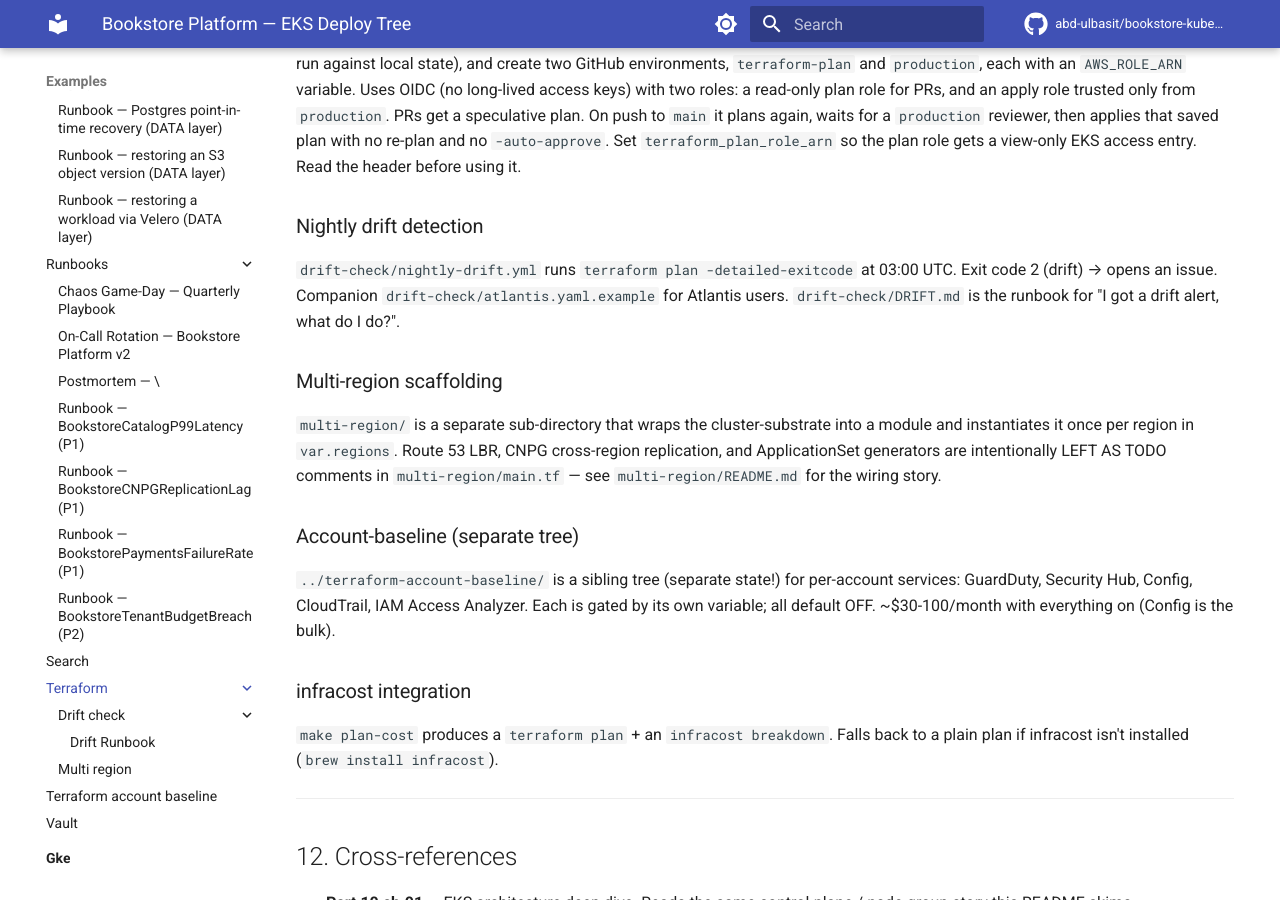
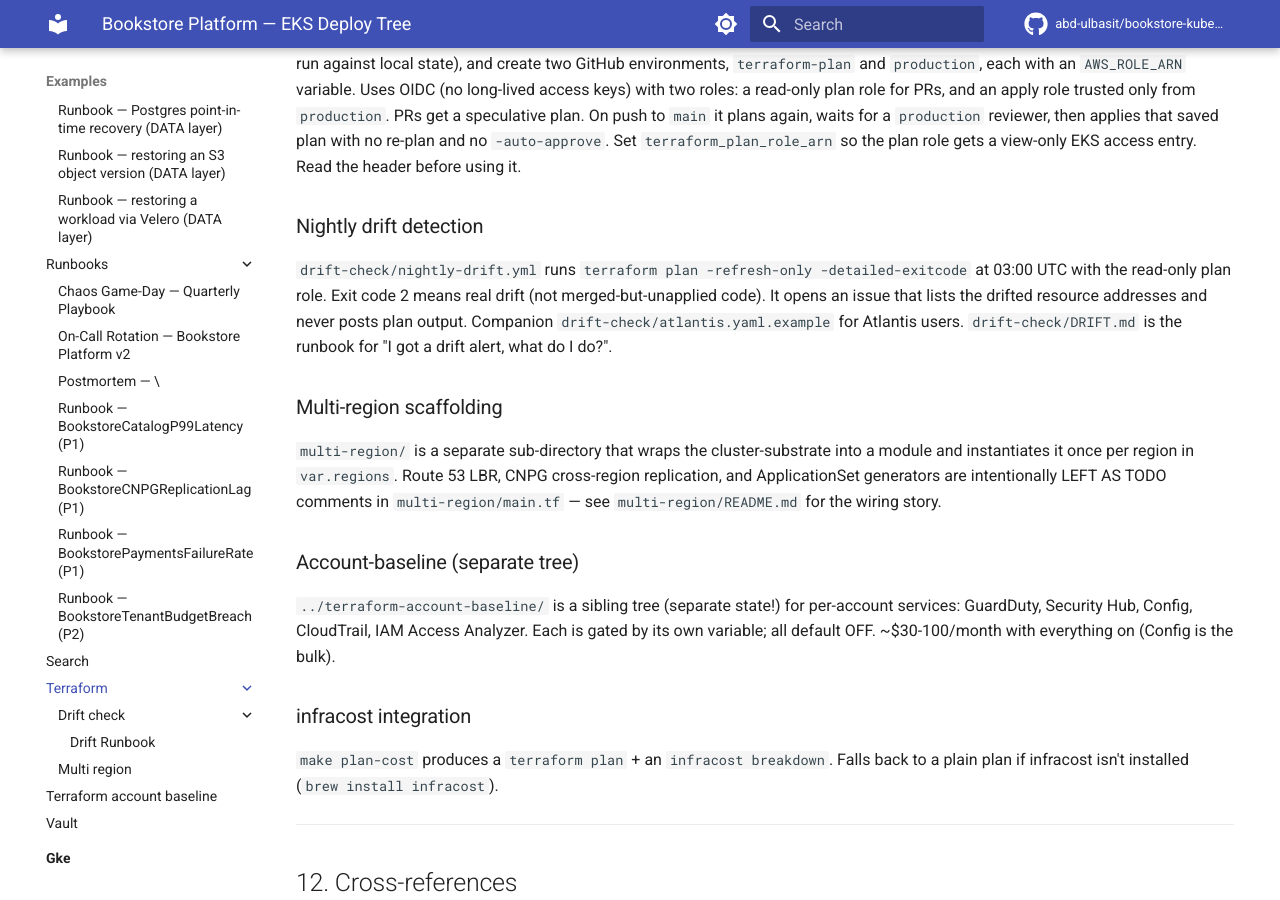
Before and after one commit to abd-ulbasit/bookstore-kubernetes-guide, an MkDocs documentation site: the page built from full-guide/examples/bookstore-platform/terraform/README.md, in a window 1280 px wide and 900 px high, scrolled down 11143 px. Built offline with MkDocs 1.6.1 and Material for MkDocs 9.7.7, drawn with Linux system fonts in a browser that asks for light colours; comment, search, counter and statistics services are not loaded.

Commit message:
Describe the refresh-only drift check in the platform README
The drift commit updated the workflow, DRIFT.md and chapter 14.07 but
missed the platform README, which still said the nightly check runs a
full `plan -detailed-exitcode` and posts the result to an issue.

Co-Authored-By: Claude Opus 5.5 <noreply@anthropic.com>

```diff
--- a/full-guide/examples/bookstore-platform/terraform/README.md
+++ b/full-guide/examples/bookstore-platform/terraform/README.md
@@ -368,7 +368,7 @@ Installs HashiCorp Vault `0.30.x` (app version 1.18.x) as a 3-replica Raft clust
 
 ### Nightly drift detection
 
-`drift-check/nightly-drift.yml` runs `terraform plan -detailed-exitcode` at 03:00 UTC. Exit code 2 (drift) → opens an issue. Companion `drift-check/atlantis.yaml.example` for Atlantis users. `drift-check/DRIFT.md` is the runbook for "I got a drift alert, what do I do?".
+`drift-check/nightly-drift.yml` runs `terraform plan -refresh-only -detailed-exitcode` at 03:00 UTC with the read-only plan role. Exit code 2 means real drift (not merged-but-unapplied code). It opens an issue that lists the drifted resource addresses and never posts plan output. Companion `drift-check/atlantis.yaml.example` for Atlantis users. `drift-check/DRIFT.md` is the runbook for "I got a drift alert, what do I do?".
 
 ### Multi-region scaffolding
 
```
